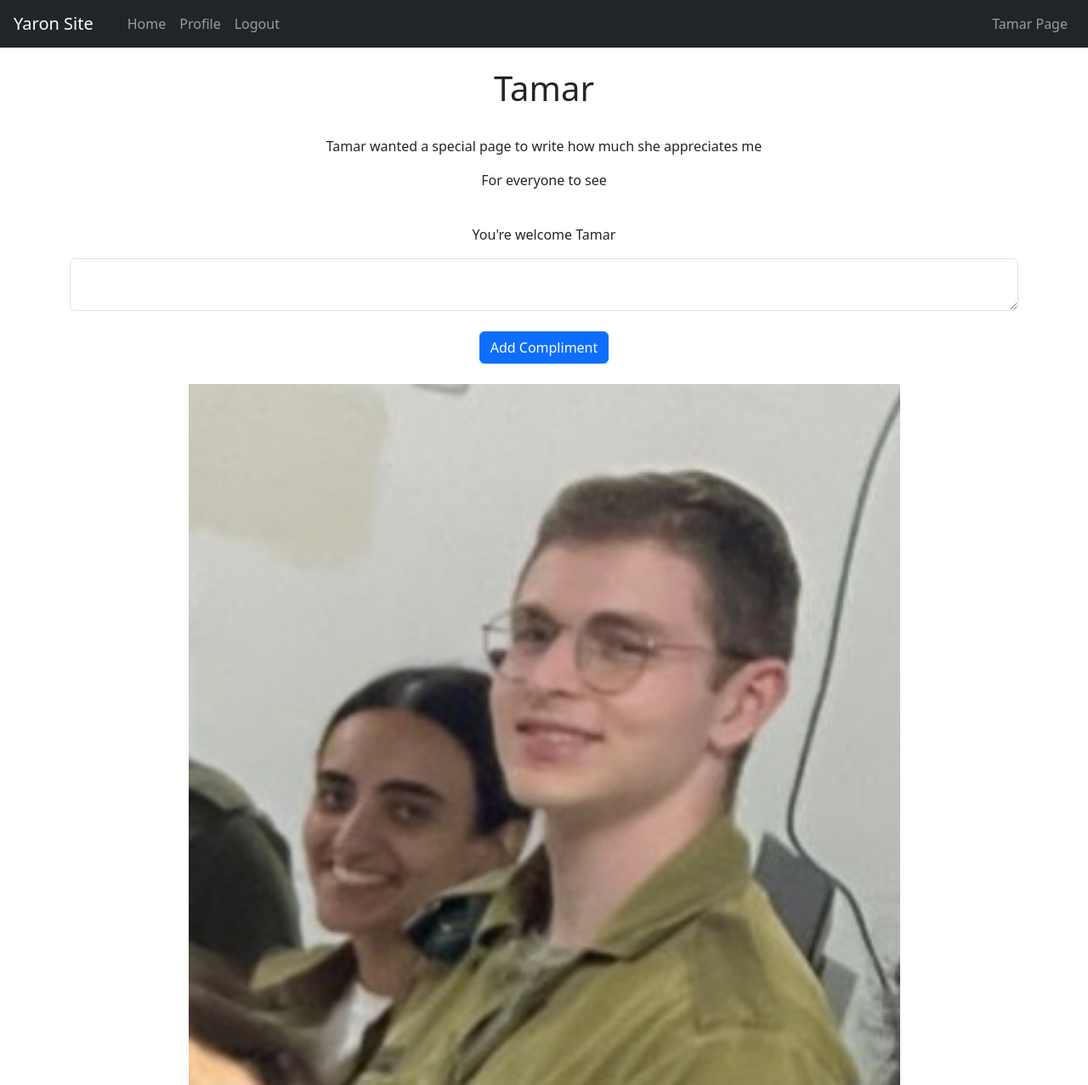
After one commit to YaronL16/FlaskApp, a Flask app: page /tamar in a window 1280 px wide. The commit adds this page. Shown: the whole page at 85% size. Run offline with Flask 3, Linux system fonts and the light colour scheme; the visitor is signed in with stand-in values (Sample User, id 1); data that the repository does not hold is empty; some libraries are stand-ins or nearby versions.

Commit message:
added Tamar page functionality

```diff
--- a/website/models.py
+++ b/website/models.py
@@ -17,3 +17,9 @@ class User(db.Model, UserMixin):
     username = db.Column(db.String(150))
     verified = db.Column(db.Boolean, default=False)
     notes = db.relationship('Note')
+
+# Define compliment schema
+class Compliment(db.Model):
+    id = db.Column(db.Integer, primary_key=True)
+    text = db.Column(db.String(10000))
+    date = db.Column(db.DateTime(timezone=True), default=func.now())
--- a/website/static/js/index.js
+++ b/website/static/js/index.js
@@ -6,3 +6,12 @@ function deleteNote(noteId) {
     window.location.href = "/";
   });
 }
+
+function deleteCompliment(complimentId) {
+  fetch("/delete-compliment", {
+    method: "POST",
+    body: JSON.stringify({ complimentId: complimentId }),
+  }).then((_res) => {
+    window.location.href = "/tamar";
+  });
+}
--- a/website/templates/home.html
+++ b/website/templates/home.html
@@ -7,7 +7,9 @@ Home
 {% block content %}
 <br />
 <h1 align="center">Notes</h1>
-<p align="center">Type your note below</p>
+<br/>
+<p align="center">Type your note below.</p>
+<p align="center">Other users will not be able to see your notes.</p>
 <ul class="list-group list-group-flush" id="Notes">
     {% for note in user.notes %}
     <li class="list-group-item d-flex justify-content-between">
--- /dev/null
+++ b/website/templates/tamar.html
@@ -0,0 +1,46 @@
+{% extends "base.html" %}
+
+{% block title %}
+Tamar
+{%endblock %}
+
+{% block content %}
+<br />
+<h1 align="center">Tamar</h1>
+<br/>
+<p align="center">Tamar wanted a special page to write how much she appreciates me</p>
+<p align="center">For everyone to see</p>
+<br/>
+<p align="center">You're welcome Tamar</p>
+<ul class="list-group list-group-flush" id="Notes">
+    {% for compliment in compliments %}
+    <li class="list-group-item d-flex justify-content-between">
+        {{ compliment.text }}
+        <button type="button" class="btn-close" onclick="deleteCompliment({{ compliment.id }})"></button>
+    </li>
+    {% endfor %}
+</ul>
+
+<form method="POST">
+    <textarea name="compliment" id="compliment" class="form-control"></textarea>
+    <br />
+    <div align="center">
+        <button type="submit" class="btn btn-primary">Add Compliment</button>
+    </div>
+</form>
+
+<br/>
+<div style="text-align: center;">
+<img src="{{ url_for('static', filename='img/Tamar.jpg') }}" alt="Sexy Creator" style="width: 75%; height: auto;">
+<br>
+</div>
+
+<a href="#"
+class="scrollbutton"
+id="scrollbuttonid">
+ Back To Top
+</a>
+
+<script src="{{ url_for('static', filename='js/back2top button.js') }}"></script>
+
+{% endblock %}
--- a/website/views.py
+++ b/website/views.py
@@ -1,7 +1,7 @@
 from flask import Blueprint, render_template, request, flash, jsonify
 from flask_login import login_required, current_user
 from . import db
-from .models import Note
+from .models import Note, Compliment
 import json
 
 views = Blueprint('views', __name__)
@@ -58,3 +58,46 @@ def profile():
                            verification_status=verification_status,
                            username=username,
                            email=email,)
+
+@views.route('/tamar', methods=['GET', 'POST'])
+@login_required
+def tamar():
+    if request.method == 'POST':
+        compliment = request.form.get('compliment')
+
+    # Check user is verify and compliment is not empty
+        if not current_user.verified:
+            flash('Your account must be verified to start using my website. Check your email for the verification link.', category='error')
+
+        elif len(compliment) < 1:
+            flash('Note is empty', category='error')
+
+        # If all is good, Create Compliment
+        else:
+            new_compliment = Compliment(text=compliment)
+            db.session.add(new_compliment)
+            db.session.commit()
+            flash('Compliment added', category='success')
+
+    # Get all compliments
+    if current_user.is_authenticated:
+        compliments = Compliment.query.all()
+
+    return render_template('tamar.html',
+                           user=current_user,
+                           compliments=compliments)
+
+@views.route('/delete-compliment', methods=['POST'])
+@login_required
+def delete_compliment():
+    compliment = json.loads(request.data)
+    complimentId = compliment['complimentId']
+    compliment = Compliment.query.get(complimentId)
+    if compliment:
+        if current_user.username == "yaron":
+            db.session.delete(compliment)
+            db.session.commit()
+        else:
+            flash('Only Yaron can choose to delete Compliments.', category='error')
+
+    return jsonify({})
```
Also changed, not shown: website/static/img/Tamar.jpg (added).
